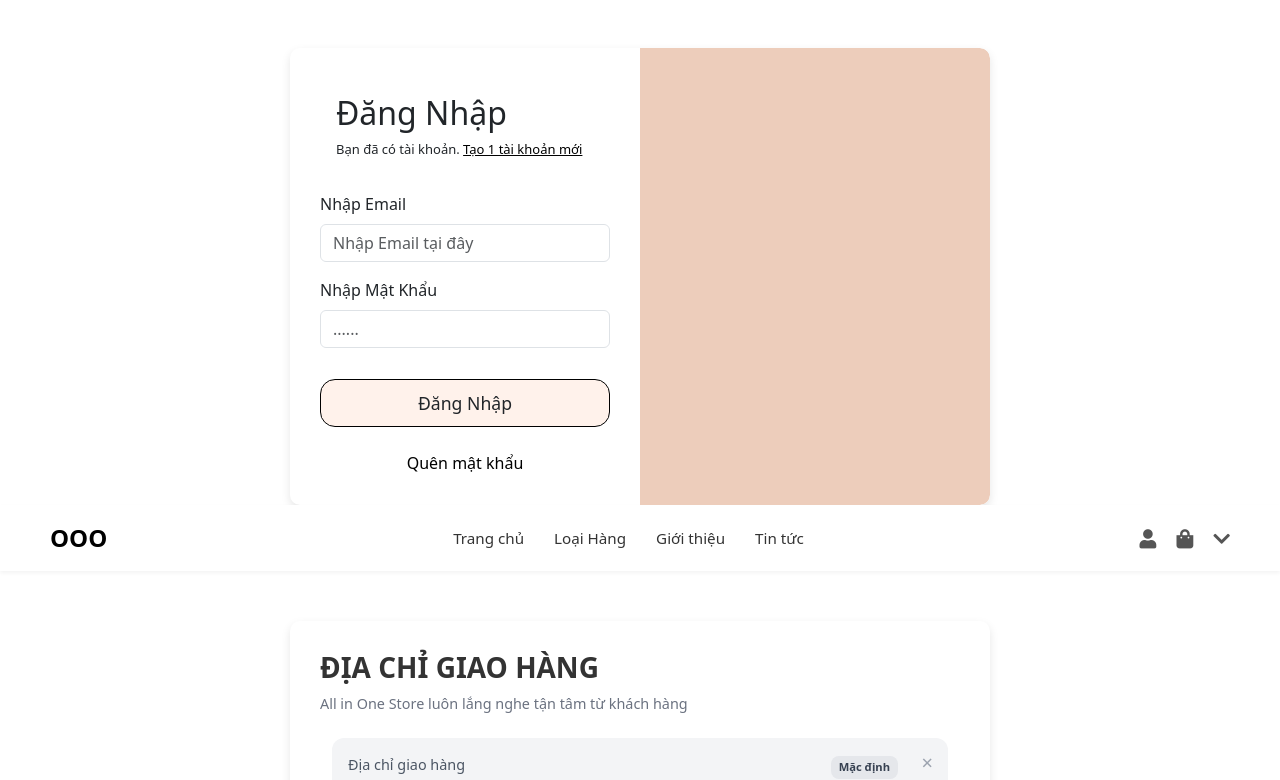
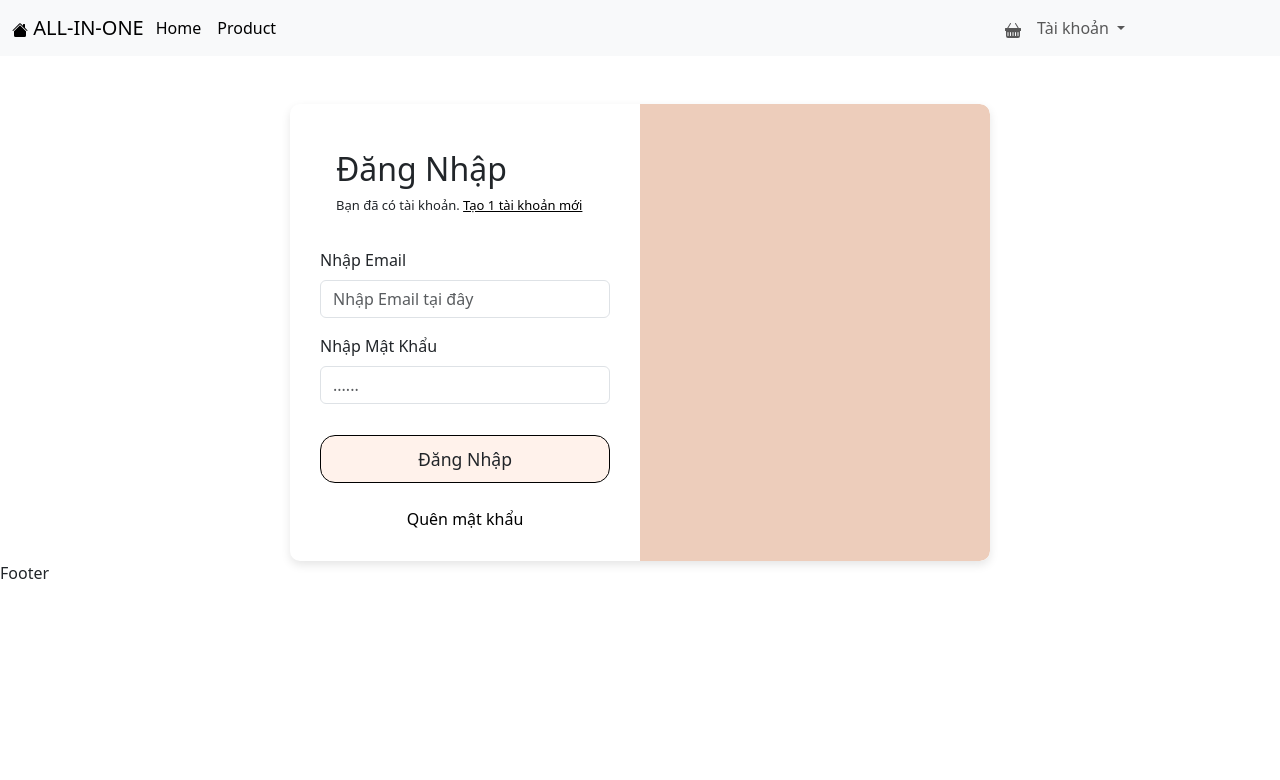
Before and after one commit to lllloc123h/AllinOneStore, a Vue app in the folder AOS_FE/AOS_FE/: page /login in a window 1280 px wide. Shown: the top 780 px of the page. Built offline with nearby package versions, Linux system fonts and the light colour scheme.

Commit message:
update USER_Layout

```diff
--- a/AOS_FE/AOS_FE/index.html
+++ b/AOS_FE/AOS_FE/index.html
@@ -2,7 +2,6 @@
 <html lang="en">
   <head>
     <meta charset="UTF-8" />
-    <link rel="icon" type="image/svg+xml" href="/vite.svg" />
     <meta name="viewport" content="width=device-width, initial-scale=1.0" />
     <title>ALL IN ONE STORE</title>
   </head>
--- a/AOS_FE/AOS_FE/package.json
+++ b/AOS_FE/AOS_FE/package.json
@@ -12,6 +12,7 @@
     "@fortawesome/vue-fontawesome": "^3.0.8",
     "axios": "^1.9.0",
     "bootstrap": "^5.3.6",
+    "bootstrap-icons": "^1.13.1",
     "sockjs-client": "^1.6.1",
     "stompjs": "^2.3.3",
     "vue": "^3.5.13"
--- a/AOS_FE/AOS_FE/src/App.vue
+++ b/AOS_FE/AOS_FE/src/App.vue
@@ -1,11 +1,6 @@
 <script setup>
-import ImageUpload from './components/Module/ImageUpload.vue';
-import Login from './components/Module/Login.vue';
-import Register from './components/Module/Register.vue';
-import ShippingAddress from './components/Module/ShippingAddress.vue';
 </script>
 
 <template>
   <router-view />
-  <shipping-address />
 </template>
--- /dev/null
+++ b/AOS_FE/AOS_FE/src/Layouts/MainLayout.vue
@@ -0,0 +1,9 @@
+<template>
+  <div>
+    <header>Header</header>
+    <main>
+      <router-view></router-view>
+    </main>
+    <footer>Footer</footer>
+  </div>
+</template>
--- /dev/null
+++ b/AOS_FE/AOS_FE/src/Layouts/UserLayout.vue
@@ -0,0 +1,14 @@
+<template>
+  <div>
+    <UserHeader></UserHeader>
+    <main>
+      <router-view></router-view>
+    </main>
+    <footer>Footer</footer>
+  </div>
+</template>
+<script setup>
+import 'bootstrap/dist/js/bootstrap.bundle.min.js'
+import 'bootstrap/dist/css/bootstrap.min.css'
+import UserHeader from '../components/Module/UserHeader.vue';
+</script>
--- /dev/null
+++ b/AOS_FE/AOS_FE/src/components/Module/UserHeader.vue
@@ -0,0 +1,53 @@
+<template>
+    <nav class="navbar navbar-expand-lg bg-body-tertiary">
+        <div class="container-fluid">
+            <a class="navbar-brand" href="#"><svg xmlns="http://www.w3.org/2000/svg" width="16" height="16"
+                    fill="currentColor" class="bi bi-house-fill" viewBox="0 0 16 16">
+                    <path
+                        d="M8.707 1.5a1 1 0 0 0-1.414 0L.646 8.146a.5.5 0 0 0 .708.708L8 2.207l6.646 6.647a.5.5 0 0 0 .708-.708L13 5.793V2.5a.5.5 0 0 0-.5-.5h-1a.5.5 0 0 0-.5.5v1.293z" />
+                    <path d="m8 3.293 6 6V13.5a1.5 1.5 0 0 1-1.5 1.5h-9A1.5 1.5 0 0 1 2 13.5V9.293z" />
+                </svg> ALL-IN-ONE</a>
+            <button class="navbar-toggler" type="button" data-bs-toggle="collapse"
+                data-bs-target="#navbarSupportedContent" aria-controls="navbarSupportedContent" aria-expanded="false"
+                aria-label="Toggle navigation">
+                <svg xmlns="http://www.w3.org/2000/svg" width="16" height="16" fill="currentColor"
+                    class="bi bi-border-width" viewBox="0 0 16 16">
+                    <path
+                        d="M0 3.5A.5.5 0 0 1 .5 3h15a.5.5 0 0 1 .5.5v2a.5.5 0 0 1-.5.5H.5a.5.5 0 0 1-.5-.5zm0 5A.5.5 0 0 1 .5 8h15a.5.5 0 0 1 .5.5v1a.5.5 0 0 1-.5.5H.5a.5.5 0 0 1-.5-.5zm0 4a.5.5 0 0 1 .5-.5h15a.5.5 0 0 1 0 1H.5a.5.5 0 0 1-.5-.5" />
+                </svg>
+            </button>
+            <div class="collapse navbar-collapse row" id="navbarSupportedContent">
+                <ul class="navbar-nav  mb-2 mb-lg-0 col-3">
+                    <li class="nav-item">
+                        <a class="nav-link active" aria-current="page" href="/">Home</a>
+                    </li>
+                     <li class="nav-item">
+                        <a class="nav-link active" aria-current="page" href="/products">Product</a>
+                    </li>
+                </ul>
+                <ul class="col-6"></ul>
+                <ul class="navbar-nav  mb-2 mb-lg-0 col-3">
+                    <li class="nav-item">
+                        <a class="nav-link" aria-current="page" href="">
+                            <svg xmlns="http://www.w3.org/2000/svg" width="16" height="16" fill="currentColor"
+                                class="bi bi-basket-fill" viewBox="0 0 16 16">
+                                <path
+                                    d="M5.071 1.243a.5.5 0 0 1 .858.514L3.383 6h9.234L10.07 1.757a.5.5 0 1 1 .858-.514L13.783 6H15.5a.5.5 0 0 1 .5.5v2a.5.5 0 0 1-.5.5H15v5a2 2 0 0 1-2 2H3a2 2 0 0 1-2-2V9H.5a.5.5 0 0 1-.5-.5v-2A.5.5 0 0 1 .5 6h1.717zM3.5 10.5a.5.5 0 1 0-1 0v3a.5.5 0 0 0 1 0zm2.5 0a.5.5 0 1 0-1 0v3a.5.5 0 0 0 1 0zm2.5 0a.5.5 0 1 0-1 0v3a.5.5 0 0 0 1 0zm2.5 0a.5.5 0 1 0-1 0v3a.5.5 0 0 0 1 0zm2.5 0a.5.5 0 1 0-1 0v3a.5.5 0 0 0 1 0z" />
+                            </svg>
+                        </a>
+                    </li>
+                    <li class="nav-item dropdown">
+                        <a class="nav-link dropdown-toggle" href="#" role="button" data-bs-toggle="dropdown"
+                            aria-expanded="false">
+                            Tài khoản
+                        </a>
+                        <ul class="dropdown-menu">
+                            <li><a class="dropdown-item" href="/login">Login</a></li>
+                            <li><a class="dropdown-item" href="/register">Register</a></li>
+                        </ul>
+                    </li>
+                </ul>
+            </div>
+        </div>
+    </nav>
+</template>
--- a/AOS_FE/AOS_FE/src/main.js
+++ b/AOS_FE/AOS_FE/src/main.js
@@ -6,4 +6,7 @@ import 'bootstrap/dist/css/bootstrap.min.css'
 import 'bootstrap/dist/js/bootstrap.bundle.min.js'
 import AuthPlugin from './pulgins/authJWTPlugins';
 
-createApp(App).use(router).use(AuthPlugin).mount('#app')
+createApp(App)
+    .use(router)
+    .use(AuthPlugin)
+    .mount('#app')
--- a/AOS_FE/AOS_FE/src/router/User/UserRouter.js
+++ b/AOS_FE/AOS_FE/src/router/User/UserRouter.js
@@ -1,5 +1,6 @@
 
 import HomeView from '../../components/User/HomeView.vue'
+import ProductsView from '../../components/User/ProductsView.vue'
 export default [
     {
         path: '/',
@@ -8,18 +9,20 @@ export default [
     },
     {
         path: '/products',
-        name: 'products',
         // route level code-splitting
         // this generates a separate chunk (About.[hash].js) for this route
         // which is lazy-loaded when the route is visited.
-        component: () => import('../../components/User/ProductsView.vue'),
+        component: ProductsView
     },
     {
         path: '/login',
         name: 'login',
-        // route level code-splitting
-        // this generates a separate chunk (About.[hash].js) for this route
-        // which is lazy-loaded when the route is visited.
-        component: () => import('../../components/Module/Login.vue'),
-    }
+        component: () => import('../../components/Module/Login.vue')
+    },
+    {
+        path: '/register',
+        name: 'register',
+        component: () => import('../../components/Module/Register.vue')
+    },
+
 ]
--- a/AOS_FE/AOS_FE/src/router/index.js
+++ b/AOS_FE/AOS_FE/src/router/index.js
@@ -4,29 +4,38 @@ import { createRouter, createWebHistory } from 'vue-router'
 import adminRoutes from './Admin/AdminRouter.js'
 import userRoutes from './User/UserRouter.js'
 import authService from '../services/header-injectable-JWT.js'
+import MainLayout from '../Layouts/MainLayout.vue'
+import UserLayout from '../Layouts/UserLayout.vue'
 
 // Merge all routes
 const routes = [
-    ...adminRoutes,
-    ...userRoutes,
-    {
-        path: '/login',
-        name: 'login',
-        component: () => import('../components/Module/Login.vue')
-    }
+  {
+    path: '/',
+    component: UserLayout,
+    children: [
+      ...userRoutes,
+    ]
+  },
+  {
+    path: '/',
+    component: MainLayout,
+    children: [
+      ...adminRoutes,
+    ]
+  }
 
 ]
 
 const router = createRouter({
-    history: createWebHistory(),
-    routes
+  history: createWebHistory(),
+  routes
 })
 router.beforeEach((to, from, next) => {
-  const isAuthenticated = authService.getToken()!=null
+  const isAuthenticated = authService.getToken() != null
   if (to.meta.requiresAuth && !isAuthenticated) {
-    next({name:'login'})
+    next({ name: 'login' })
   } else {
-    next()// tiếp tục như bình thường
+    next()
   }
 })
 
```
Also changed, not shown: AOS_FE/AOS_FE/src/components/Module/Form.vue (deleted, +0 -82 lines), AOS_FE/AOS_FE/src/router/Admin/AdminRouter.js (+116 -116 lines), AOS_FE/AOS_FE/src/components/Module/Edit.vue (deleted), 1 other file (tests, documents, lock files or other folders).
